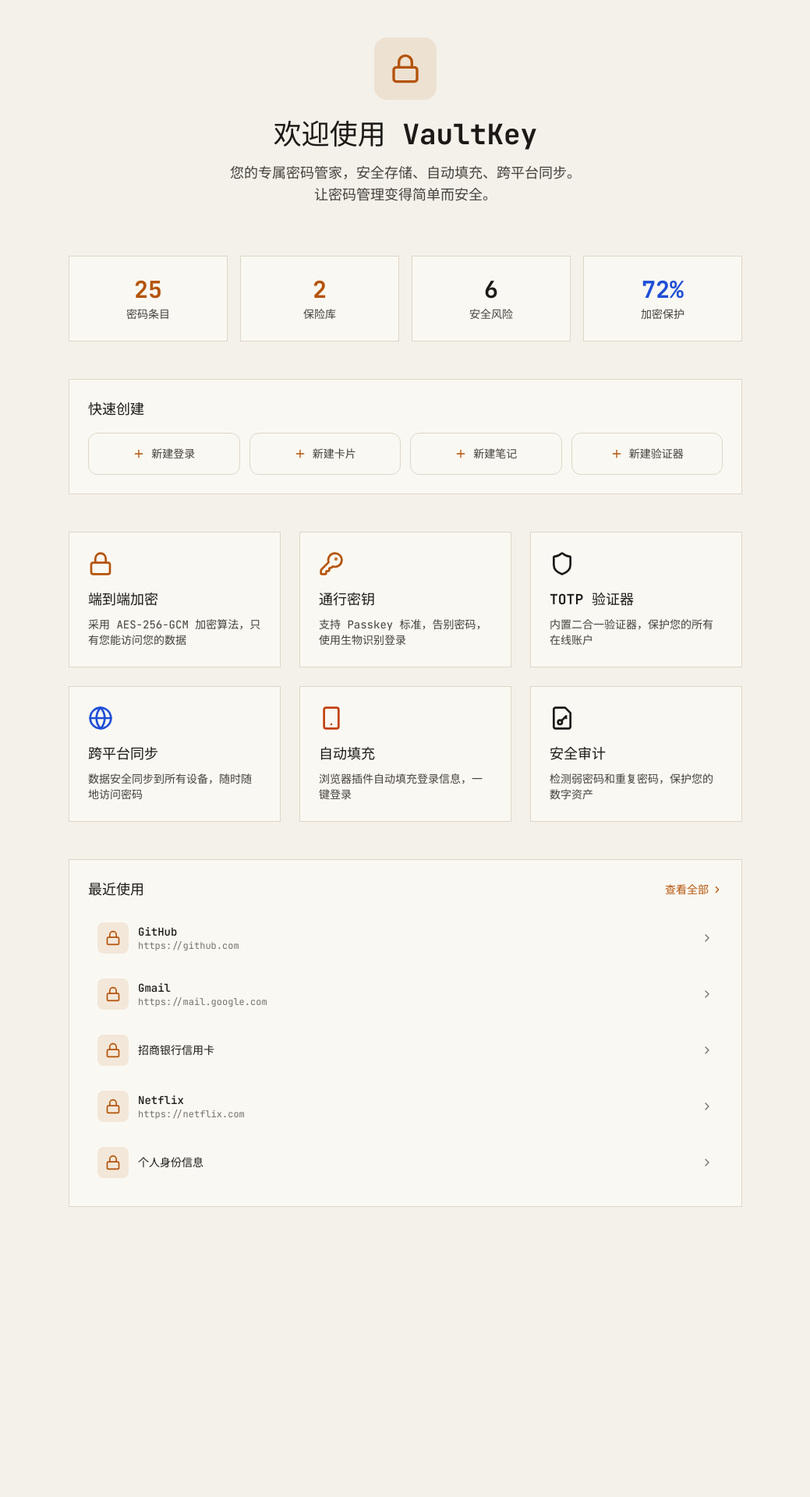
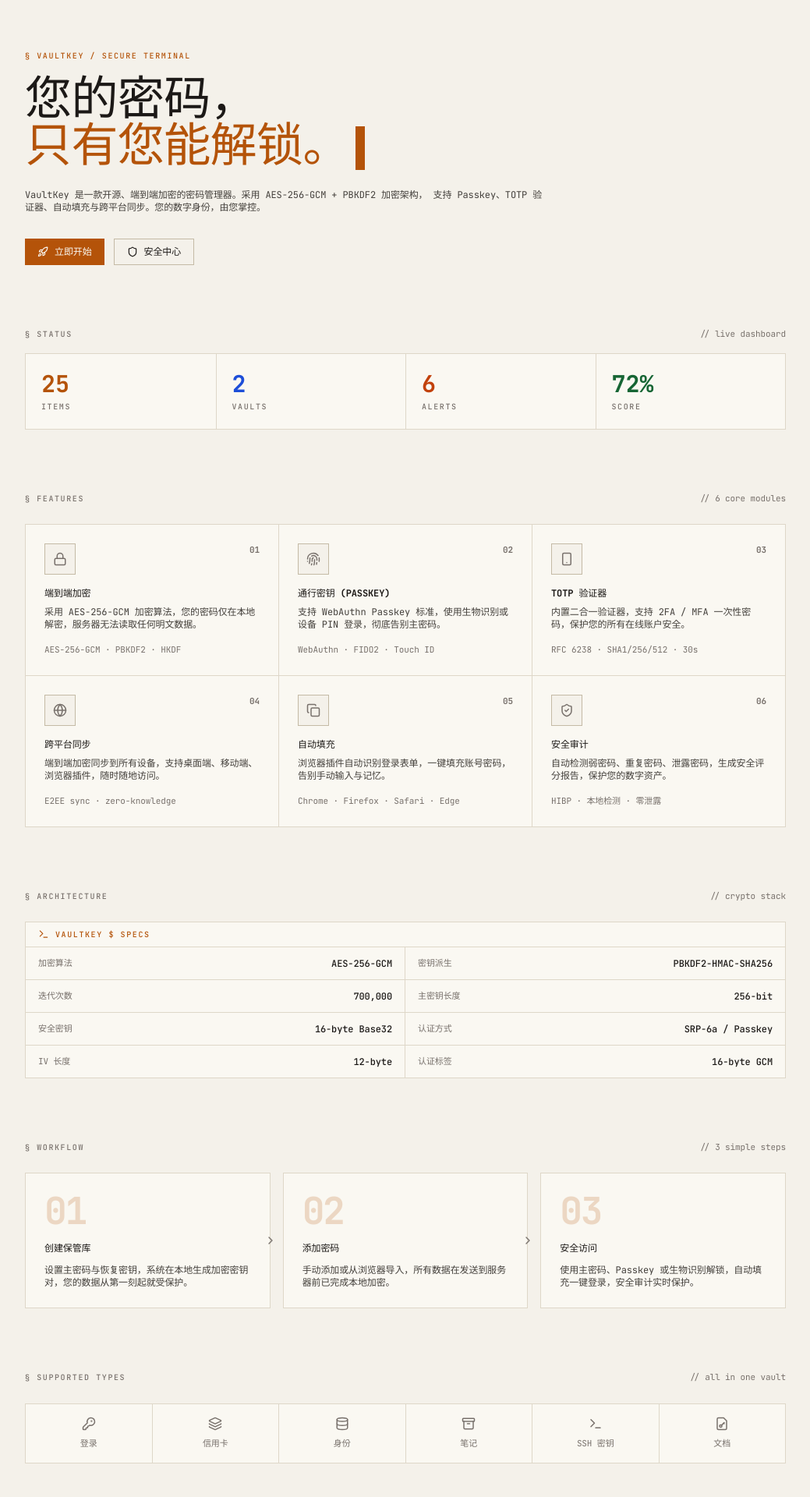
Before and after one commit to mozixun/password, a React (Vite) app: page /home in a window 1280 px wide. Shown: the top 1920 px of the page at 78% size, without its empty margins (120-1159 px from the left). Before the commit the page ends 1596 px from the top, so only its background shows below. Built offline with nearby package versions, Linux system fonts and the light colour scheme.

Commit message:
feat: 检查项目
Co-authored-by: traeagent <traeagent@users.noreply.github.com>

```diff
--- a/src/pages/Home.tsx
+++ b/src/pages/Home.tsx
@@ -8,7 +8,19 @@
   Globe,
   FileKey,
   ChevronRight,
-  Plus,
+  Terminal,
+  ShieldCheck,
+  Copy,
+  Fingerprint,
+  Database,
+  Eye,
+  EyeOff,
+  Archive,
+  RefreshCw,
+  Rocket,
+  Zap,
+  ShieldAlert,
+  Layers,
 } from 'lucide-react';
 import { cn } from '@/lib/utils';
 
@@ -21,170 +33,321 @@
   const alertCount = watchtower.alerts.length;
   const securityScore = watchtower.summary.score;
 
+  // 6 大核心功能
   const features = [
     {
+      id: '01',
       icon: Lock,
       title: '端到端加密',
-      desc: '采用 AES-256-GCM 加密算法，只有您能访问您的数据',
-      color: 'text-vault-accent',
+      desc: '采用 AES-256-GCM 加密算法，您的密码仅在本地解密，服务器无法读取任何明文数据。',
+      spec: 'AES-256-GCM · PBKDF2 · HKDF',
     },
     {
-      icon: KeyRound,
-      title: '通行密钥',
-      desc: '支持 Passkey 标准，告别密码，使用生物识别登录',
-      color: 'text-vault-purple',
+      id: '02',
+      icon: Fingerprint,
+      title: '通行密钥 (Passkey)',
+      desc: '支持 WebAuthn Passkey 标准，使用生物识别或设备 PIN 登录，彻底告别主密码。',
+      spec: 'WebAuthn · FIDO2 · Touch ID',
     },
     {
-      icon: Shield,
+      id: '03',
+      icon: Smartphone,
       title: 'TOTP 验证器',
-      desc: '内置二合一验证器，保护您的所有在线账户',
-      color: 'text-vault-green',
+      desc: '内置二合一验证器，支持 2FA / MFA 一次性密码，保护您的所有在线账户安全。',
+      spec: 'RFC 6238 · SHA1/256/512 · 30s',
     },
     {
+      id: '04',
       icon: Globe,
       title: '跨平台同步',
-      desc: '数据安全同步到所有设备，随时随地访问密码',
-      color: 'text-vault-blue',
+      desc: '端到端加密同步到所有设备，支持桌面端、移动端、浏览器插件，随时随地访问。',
+      spec: 'E2EE sync · zero-knowledge',
     },
     {
-      icon: Smartphone,
+      id: '05',
+      icon: Copy,
       title: '自动填充',
-      desc: '浏览器插件自动填充登录信息，一键登录',
-      color: 'text-vault-orange',
+      desc: '浏览器插件自动识别登录表单，一键填充账号密码，告别手动输入与记忆。',
+      spec: 'Chrome · Firefox · Safari · Edge',
     },
     {
-      icon: FileKey,
+      id: '06',
+      icon: ShieldCheck,
       title: '安全审计',
-      desc: '检测弱密码和重复密码，保护您的数字资产',
-      color: 'text-vault-pink',
+      desc: '自动检测弱密码、重复密码、泄露密码，生成安全评分报告，保护您的数字资产。',
+      spec: 'HIBP · 本地检测 · 零泄露',
     },
   ];
 
-  const quickActions = [
-    { label: '新建登录', icon: Plus, path: '/items/new?type=login' },
-    { label: '新建卡片', icon: Plus, path: '/items/new?type=credit_card' },
-    { label: '新建笔记', icon: Plus, path: '/items/new?type=note' },
-    { label: '新建验证器', icon: Plus, path: '/items/new?type=totp_authenticator' },
+  // 技术规格
+  const techSpecs = [
+    { label: '加密算法', value: 'AES-256-GCM' },
+    { label: '密钥派生', value: 'PBKDF2-HMAC-SHA256' },
+    { label: '迭代次数', value: '700,000' },
+    { label: '主密钥长度', value: '256-bit' },
+    { label: '安全密钥', value: '16-byte Base32' },
+    { label: '认证方式', value: 'SRP-6a / Passkey' },
+    { label: 'IV 长度', value: '12-byte' },
+    { label: '认证标签', value: '16-byte GCM' },
+  ];
+
+  // 工作流程（3步）
+  const workflow = [
+    {
+      step: '01',
+      title: '创建保管库',
+      desc: '设置主密码与恢复密钥，系统在本地生成加密密钥对，您的数据从第一刻起就受保护。',
+    },
+    {
+      step: '02',
+      title: '添加密码',
+      desc: '手动添加或从浏览器导入，所有数据在发送到服务器前已完成本地加密。',
+    },
+    {
+      step: '03',
+      title: '安全访问',
+      desc: '使用主密码、Passkey 或生物识别解锁，自动填充一键登录，安全审计实时保护。',
+    },
   ];
 
   return (
-    <div className="min-h-screen bg-vault-background">
-      <div className="max-w-4xl mx-auto px-4 py-12">
-        {/* Hero 区域 */}
-        <div className="text-center mb-16">
-          <div className="inline-flex items-center justify-center w-20 h-20 rounded-2xl bg-vault-accent/10 mb-6">
-            <Lock className="w-10 h-10 text-vault-accent" />
+    <div className="min-h-screen bg-vault-bg">
+      <div className="max-w-5xl mx-auto px-6 py-12 md:py-16">
+        {/* ===== HERO ===== */}
+        <section className="mb-20">
+          <div className="mb-4 text-caps text-vault-accent">
+            § vaultkey / secure terminal
           </div>
-          <h1 className="text-4xl font-bold text-vault-text mb-4">欢迎使用 VaultKey</h1>
-          <p className="text-lg text-vault-text-secondary max-w-2xl mx-auto">
-            您的专属密码管家，安全存储、自动填充、跨平台同步。
+          <h1 className="text-4xl md:text-5xl lg:text-6xl font-bold text-vault-text tracking-mono-tight mb-6 leading-tight">
+            您的密码，
             <br />
-            让密码管理变得简单而安全。
+            <span className="text-vault-accent">只有您能解锁。</span>
+            <span className="inline-block w-3 h-10 md:h-14 bg-vault-accent ml-2 animate-caret-blink align-middle" aria-hidden="true" />
+          </h1>
+          <p className="text-log text-vault-text-secondary max-w-2xl mb-8 leading-relaxed">
+            VaultKey 是一款开源、端到端加密的密码管理器。采用 AES-256-GCM + PBKDF2 加密架构，
+            支持 Passkey、TOTP 验证器、自动填充与跨平台同步。您的数字身份，由您掌控。
           </p>
+          <div className="flex flex-wrap gap-3">
+            <button
+              className="vault-btn-primary flex items-center gap-2 uppercase tracking-mono-wide text-log"
+              onClick={() => navigate('/items')}
+            >
+              <Rocket size={14} />
+              立即开始
+            </button>
+            <button
+              className="vault-btn-secondary flex items-center gap-2 uppercase tracking-mono-wide text-log"
+              onClick={() => navigate('/watchtower')}
+            >
+              <Shield size={14} />
+              安全中心
+            </button>
           </div>
+        </section>
 
-        {/* 统计卡片 */}
-        <div className="grid grid-cols-2 md:grid-cols-4 gap-4 mb-12">
-          <div className="vault-card p-6 text-center">
-            <div className="text-3xl font-bold text-vault-accent mb-1">{itemCount}</div>
-            <div className="text-sm text-vault-text-secondary">密码条目</div>
+        {/* ===== 实时状态面板 ===== */}
+        <section className="mb-20">
+          <div className="mb-4 flex items-baseline justify-between">
+            <h2 className="text-caps text-vault-text-muted">§ status</h2>
+            <span className="text-hash">// live dashboard</span>
           </div>
-          <div className="vault-card p-6 text-center">
-            <div className="text-3xl font-bold text-vault-purple mb-1">{vaultCount}</div>
-            <div className="text-sm text-vault-text-secondary">保险库</div>
+          <div className="vault-card p-0 overflow-hidden">
+            <div className="grid grid-cols-2 md:grid-cols-4 divide-x divide-y md:divide-y-0 divide-vault-border">
+              <div className="p-5">
+                <div className="text-3xl font-bold text-vault-accent tabular-nums mb-1">
+                  {itemCount}
                 </div>
-          <div className="vault-card p-6 text-center">
-            <div className="text-3xl font-bold text-vault-green mb-1">{alertCount}</div>
-            <div className="text-sm text-vault-text-secondary">安全风险</div>
+                <div className="text-caps text-vault-text-muted">items</div>
               </div>
-          <div className="vault-card p-6 text-center">
-            <div className="text-3xl font-bold text-vault-blue mb-1">{securityScore}%</div>
-            <div className="text-sm text-vault-text-secondary">加密保护</div>
+              <div className="p-5">
+                <div className="text-3xl font-bold text-vault-blue tabular-nums mb-1">
+                  {vaultCount}
+                </div>
+                <div className="text-caps text-vault-text-muted">vaults</div>
+              </div>
+              <div className="p-5">
+                <div className="text-3xl font-bold text-vault-warn tabular-nums mb-1">
+                  {alertCount}
+                </div>
+                <div className="text-caps text-vault-text-muted">alerts</div>
+              </div>
+              <div className="p-5">
+                <div className="text-3xl font-bold text-vault-success tabular-nums mb-1">
+                  {securityScore}%
+                </div>
+                <div className="text-caps text-vault-text-muted">score</div>
               </div>
             </div>
+          </div>
+        </section>
 
-        {/* 快捷操作 */}
-        <div className="vault-card p-6 mb-12">
-          <h2 className="text-lg font-semibold text-vault-text mb-4">快速创建</h2>
-          <div className="grid grid-cols-2 md:grid-cols-4 gap-3">
-            {quickActions.map((action) => (
-              <button
-                key={action.label}
-                onClick={() => navigate(action.path)}
-                className="flex items-center justify-center gap-2 p-4 rounded-xl bg-vault-surface hover:bg-vault-hover border border-vault-border transition-all duration-200"
+        {/* ===== 核心功能 ===== */}
+        <section className="mb-20">
+          <div className="mb-6 flex items-baseline justify-between">
+            <h2 className="text-caps text-vault-text-muted">§ features</h2>
+            <span className="text-hash">// 6 core modules</span>
+          </div>
+          <div className="grid md:grid-cols-2 lg:grid-cols-3 gap-px bg-vault-border border border-vault-border">
+            {features.map((f) => (
+              <div
+                key={f.id}
+                className="bg-vault-card p-6 hover:bg-vault-surface transition-colors group"
               >
-                <action.icon size={16} className="text-vault-accent" />
-                <span className="text-sm text-vault-text-secondary">{action.label}</span>
-              </button>
+                <div className="flex items-start justify-between mb-4">
+                  <div className="w-10 h-10 rounded-none border border-vault-border-strong flex items-center justify-center bg-vault-bg group-hover:border-vault-accent/40 group-hover:bg-vault-accent/10 transition-colors">
+                    <f.icon size={18} className="text-vault-text-muted group-hover:text-vault-accent transition-colors" />
+                  </div>
+                  <span className="text-hash font-bold">{f.id}</span>
+                </div>
+                <h3 className="text-log font-bold text-vault-text mb-2 uppercase tracking-mono-wide">
+                  {f.title}
+                </h3>
+                <p className="text-log text-vault-text-secondary mb-4 leading-relaxed">
+                  {f.desc}
+                </p>
+                <div className="text-hash">
+                  {f.spec}
+                </div>
+              </div>
+            ))}
+          </div>
+        </section>
+
+        {/* ===== 技术规格 ===== */}
+        <section className="mb-20">
+          <div className="mb-6 flex items-baseline justify-between">
+            <h2 className="text-caps text-vault-text-muted">§ architecture</h2>
+            <span className="text-hash">// crypto stack</span>
+          </div>
+          <div className="vault-card p-0 overflow-hidden">
+            <div className="bg-vault-surface border-b border-vault-border px-4 py-2 flex items-center gap-2">
+              <Terminal size={14} className="text-vault-accent" />
+              <span className="text-caps text-vault-accent">vaultkey $ specs</span>
+            </div>
+            <div className="grid grid-cols-1 sm:grid-cols-2">
+              {techSpecs.map((spec, i) => (
+                <div
+                  key={spec.label}
+                  className={cn(
+                    'px-4 py-3 flex items-center justify-between',
+                    i % 2 === 0 ? 'sm:border-r border-vault-border' : '',
+                    i < techSpecs.length - 2 ? 'border-b border-vault-border' : ''
+                  )}
+                >
+                  <span className="text-hash">{spec.label}</span>
+                  <span className="text-log font-medium text-vault-text tabular-nums">
+                    {spec.value}
+                  </span>
+                </div>
               ))}
             </div>
           </div>
+        </section>
 
-        {/* 功能特性 */}
-        <div className="grid md:grid-cols-2 lg:grid-cols-3 gap-6 mb-12">
-          {features.map((feature) => (
-            <div
-              key={feature.title}
-              className="vault-card p-6 hover:shadow-lg hover:shadow-vault-accent/5 transition-all duration-300"
-            >
-              <feature.icon className={cn('w-8 h-8 mb-4', feature.color)} />
-              <h3 className="text-lg font-semibold text-vault-text mb-2">{feature.title}</h3>
-              <p className="text-sm text-vault-text-secondary">{feature.desc}</p>
+        {/* ===== 工作流程 ===== */}
+        <section className="mb-20">
+          <div className="mb-6 flex items-baseline justify-between">
+            <h2 className="text-caps text-vault-text-muted">§ workflow</h2>
+            <span className="text-hash">// 3 simple steps</span>
+          </div>
+          <div className="grid md:grid-cols-3 gap-4">
+            {workflow.map((w, i) => (
+              <div key={w.step} className="relative">
+                <div className="vault-card p-6 h-full">
+                  <div className="text-5xl font-bold text-vault-accent/20 mb-4 tracking-tighter">
+                    {w.step}
+                  </div>
+                  <h3 className="text-log font-bold text-vault-text mb-3 uppercase tracking-mono-wide">
+                    {w.title}
+                  </h3>
+                  <p className="text-log text-vault-text-secondary leading-relaxed">
+                    {w.desc}
+                  </p>
+                </div>
+                {i < workflow.length - 1 && (
+                  <div className="hidden md:flex absolute top-1/2 -right-2 -translate-y-1/2 w-4 h-4 items-center justify-center text-vault-text-muted z-10">
+                    <ChevronRight size={16} />
+                  </div>
+                )}
               </div>
             ))}
           </div>
+        </section>
 
-        {/* 最近使用 */}
-        {itemCount > 0 && (
-          <div className="vault-card p-6">
-            <div className="flex items-center justify-between mb-4">
-              <h2 className="text-lg font-semibold text-vault-text">最近使用</h2>
+        {/* ===== 支持的条目类型 ===== */}
+        <section className="mb-20">
+          <div className="mb-6 flex items-baseline justify-between">
+            <h2 className="text-caps text-vault-text-muted">§ supported types</h2>
+            <span className="text-hash">// all in one vault</span>
+          </div>
+          <div className="grid grid-cols-2 sm:grid-cols-3 md:grid-cols-6 gap-px bg-vault-border border border-vault-border">
+            {[
+              { icon: KeyRound, label: '登录' },
+              { icon: Layers, label: '信用卡' },
+              { icon: Database, label: '身份' },
+              { icon: Archive, label: '笔记' },
+              { icon: Terminal, label: 'SSH 密钥' },
+              { icon: FileKey, label: '文档' },
+            ].map((item) => (
+              <div
+                key={item.label}
+                className="bg-vault-card p-4 flex flex-col items-center justify-center gap-2 hover:bg-vault-surface transition-colors group"
+              >
+                <item.icon size={18} className="text-vault-text-muted group-hover:text-vault-accent transition-colors" />
+                <span className="text-hash uppercase">{item.label}</span>
+              </div>
+            ))}
+          </div>
+        </section>
+
+        {/* ===== CTA ===== */}
+        <section>
+          <div className="vault-card p-8 md:p-12 border-vault-accent/30 bg-vault-accent/[0.03]">
+            <div className="text-caps text-vault-accent mb-3">§ get started</div>
+            <h2 className="text-2xl md:text-3xl font-bold text-vault-text mb-4 tracking-mono-tight">
+              准备好掌控您的密码了吗？
+            </h2>
+            <p className="text-log text-vault-text-secondary max-w-xl mb-6 leading-relaxed">
+              立即开始使用 VaultKey，享受企业级加密保护。所有数据本地加密，零知识架构，
+              我们永远无法访问您的密码。
+            </p>
+            <div className="flex flex-wrap gap-3">
               <button
-                onClick={() => navigate('/items')}
-                className="flex items-center gap-1 text-sm text-vault-accent hover:text-vault-accent/80 transition-colors"
+                className="vault-btn-primary flex items-center gap-2 uppercase tracking-mono-wide text-log"
+                onClick={() => navigate('/items/new?type=login')}
               >
-                查看全部 <ChevronRight size={14} />
+                <Zap size={14} />
+                创建第一个密码
+              </button>
+              <button
+                className="vault-btn-secondary flex items-center gap-2 uppercase tracking-mono-wide text-log"
+                onClick={() => navigate('/generator')}
+              >
+                <RefreshCw size={14} />
+                生成强密码
               </button>
             </div>
-            <div className="space-y-2">
-              {items.list.slice(0, 5).map((item) => (
-                <button
-                  key={item.id}
-                  onClick={() => navigate(`/items/detail/${item.id}`)}
-                  className="w-full flex items-center gap-3 p-3 rounded-lg hover:bg-vault-hover transition-colors text-left"
-                >
-                  <div className="w-10 h-10 rounded-lg bg-vault-accent/10 flex items-center justify-center">
-                    <Lock className="w-5 h-5 text-vault-accent" />
-                  </div>
-                  <div className="flex-1 min-w-0">
-                    <p className="text-sm font-medium text-vault-text truncate">{item.title}</p>
-                    <p className="text-xs text-vault-text-muted truncate">{item.url || item.username}</p>
-                  </div>
-                  <ChevronRight size={16} className="text-vault-text-muted" />
-                </button>
-              ))}
+            <div className="mt-6 pt-6 border-t border-vault-border flex flex-wrap gap-x-6 gap-y-2 text-hash">
+              <span className="flex items-center gap-1.5">
+                <ShieldCheck size={12} className="text-vault-success" />
+                端到端加密
+              </span>
+              <span className="flex items-center gap-1.5">
+                <EyeOff size={12} className="text-vault-success" />
+                零知识架构
+              </span>
+              <span className="flex items-center gap-1.5">
+                <ShieldAlert size={12} className="text-vault-success" />
+                安全审计
+              </span>
+              <span className="flex items-center gap-1.5">
+                <Eye size={12} className="text-vault-success" />
+                开源透明
+              </span>
             </div>
           </div>
-        )}
-
-        {/* 空状态 */}
-        {itemCount === 0 && (
-          <div className="vault-card p-12 text-center">
-            <div className="inline-flex items-center justify-center w-16 h-16 rounded-full bg-vault-accent/10 mb-4">
-              <Lock className="w-8 h-8 text-vault-accent" />
-            </div>
-            <h3 className="text-lg font-semibold text-vault-text mb-2">开始您的密码之旅</h3>
-            <p className="text-sm text-vault-text-secondary mb-6">
-              还没有任何密码条目，点击下方按钮创建您的第一个密码
-            </p>
-            <button
-              onClick={() => navigate('/items/new?type=login')}
-              className="vault-btn-primary"
-            >
-              创建第一个密码
-            </button>
-          </div>
-        )}
+        </section>
       </div>
     </div>
   );
```
Lines whose indentation alone changed are shown as unchanged.
